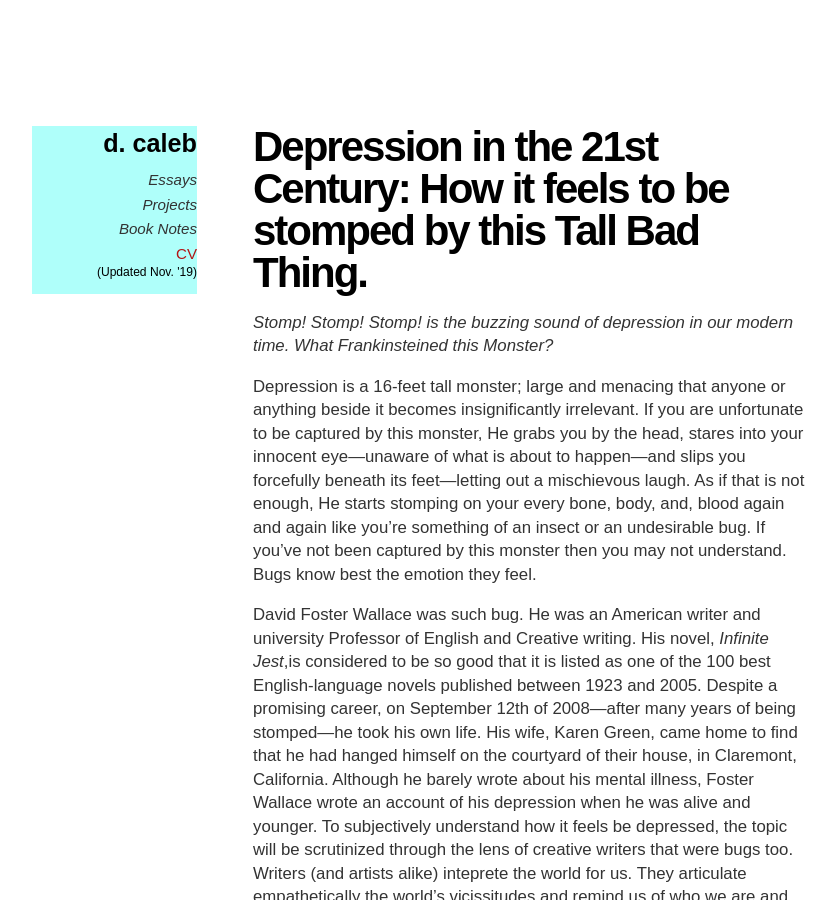
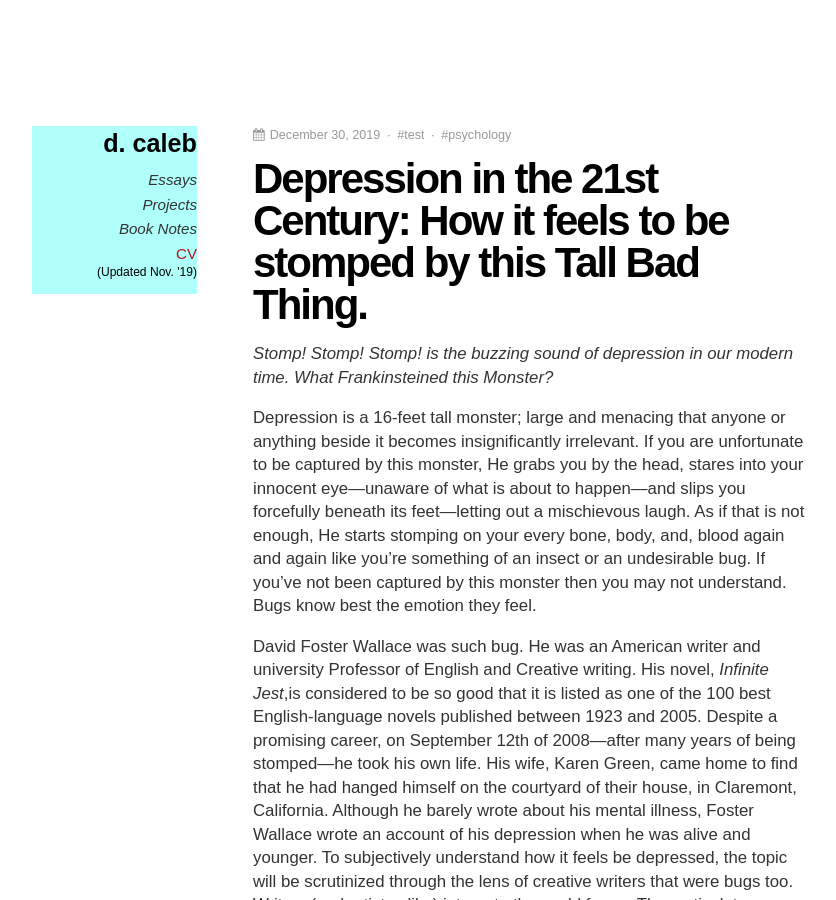
Before and after one commit to dCO2/blog-gh-pages, a Jekyll site: the page built from _posts/2019-12-30-Depression.md, in a window 1280 px wide and 900 px high. Shown: the whole window, without its empty margins (123-959 px from the left). Built offline with Jekyll 4.4.1, drawn with Linux system fonts in a browser that asks for light colours; some web fonts are replaced; part of the change alters nothing that is shown.

```diff
--- a/_includes/header.html
+++ b/_includes/header.html
@@ -23,7 +23,7 @@
             <li><a href="/service/">Service</a></li>-->
             <li><a href="/blog-gh-pages/writing/"><em>Essays</em></a></li>
             <li><a href="/blog-gh-pages/projects/"><em>Projects</em></a></li>
-            <li><a href="/blog-gh-pages/art/"><em>Book Notes</em></a>
+            <li><a href="/blog-gh-pages/blog.html/"><em>Book Notes</em></a>
             <li>
                 <a class=resume-link href="/blog-gh-pages/Caleb_Resume-08-11-2019.pdf">CV</a><br/>
                 <span class=resume-update>(Updated Nov. '19)</span>
--- a/_posts/2019-12-30-Depression.md
+++ b/_posts/2019-12-30-Depression.md
@@ -1,5 +1,5 @@
 ---
-layout: page
+layout: post
 title: "Depression in the 21st Century: How it feels to be stomped by this Tall Bad Thing."
 tags: test psychology
 ---
```
